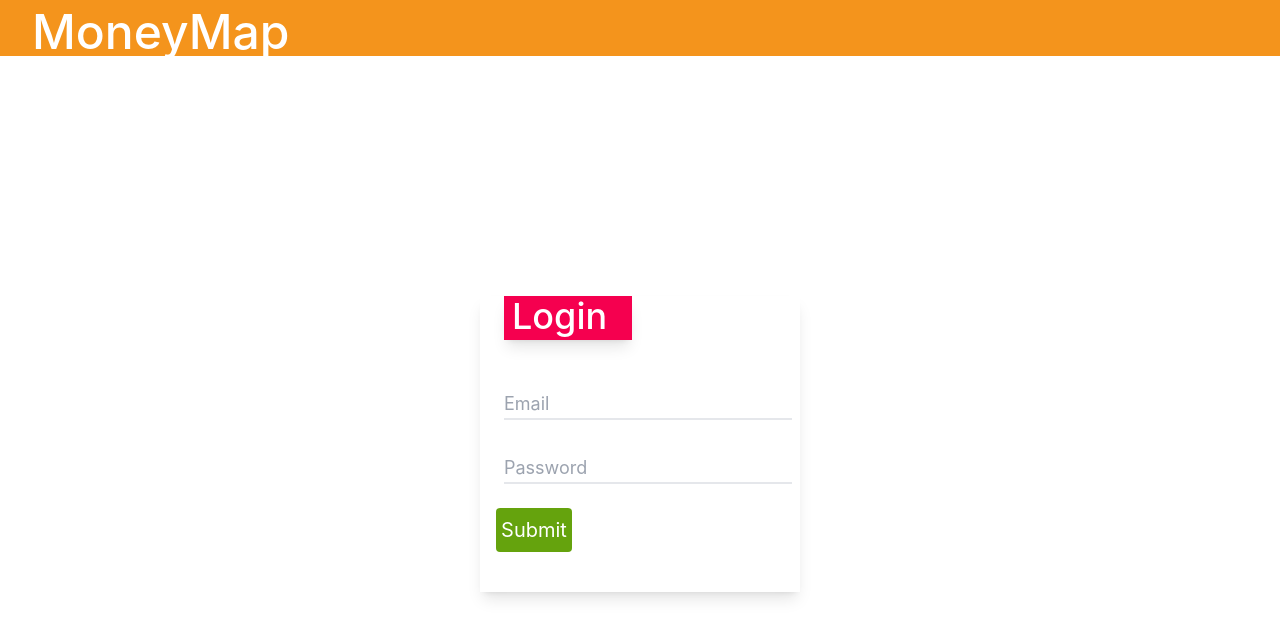
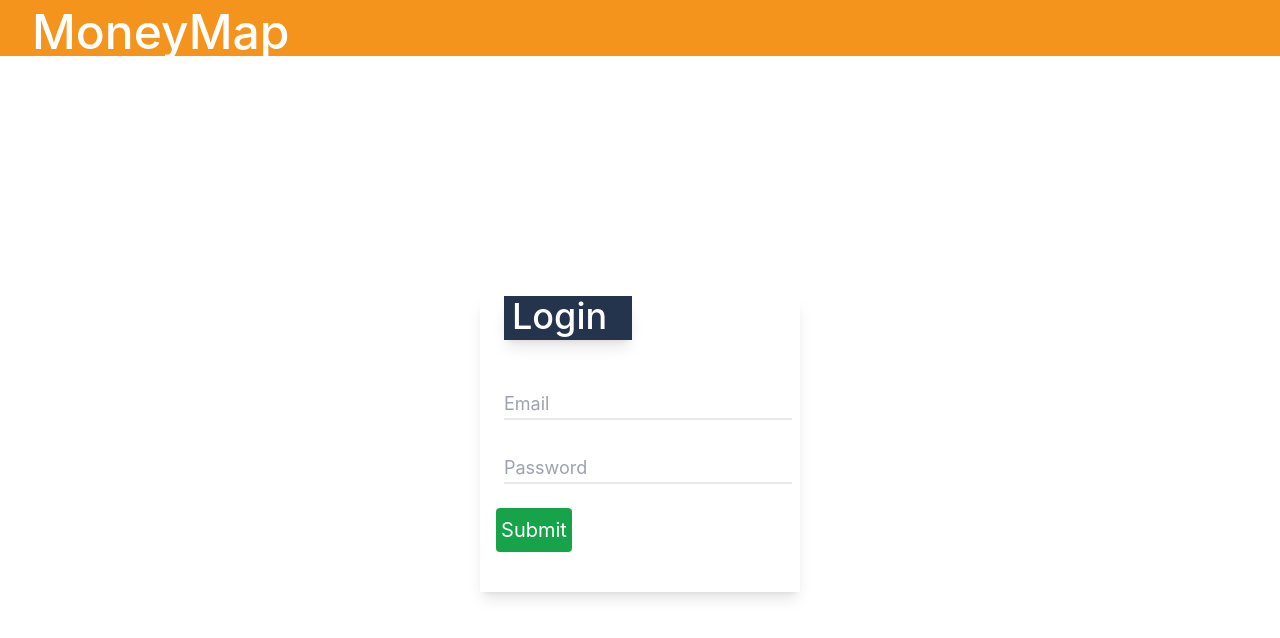
Before and after one commit to nileshkharat-git/finance-tracker, a React (Create React App) app in the folder client/: page / in a window 1280 px wide. Shown: the top 638 px of the page. Built offline with nearby package versions, Linux system fonts and the light colour scheme.

Commit message:
Pass setToken function as a prop in Login component

```diff
--- a/client/src/components/Login.jsx
+++ b/client/src/components/Login.jsx
@@ -1,9 +1,10 @@
 import React, { useState } from "react"
 import axios from "axios"
 
-const Login = () => {
+const Login = ({setToken}) => {
   const [email, setEmail] = useState('')
   const [password, setPassword] = useState('')
+
 
   const handleSubmit = event => {
     event.preventDefault();
@@ -12,10 +13,9 @@ const Login = () => {
         url: 'http://127.0.0.1:8000/api/token/',
         data: {email: email, password: password}
       };
-      axios.request(options).then(function (response) {
-        sessionStorage.setItem("access_token", response.data['access'])
-
-      }).catch(function (error) {
+      axios.request(options).then((response) => {
+        setToken(response.data['access'])
+      }).catch((error) => {
         console.error(error);
       });
       setEmail("")
@@ -23,7 +23,7 @@ const Login = () => {
   }
   return (
     <form className="w-1/4 shadow-lg px-2 py-8 mx-auto my-60" onSubmit={handleSubmit} >
-      <h2 className="text-4xl relative bottom-8 ml-4 bg-[#F5004F] w-32 pl-2 pb-1 text-white font-medium shadow-lg">
+      <h2 className="text-4xl relative bottom-8 ml-4 bg-[#24344c] w-32 pl-2 pb-1 text-white font-medium shadow-lg">
         Login
       </h2>
       <input
@@ -45,7 +45,7 @@ const Login = () => {
         required
       />
       <button
-        className="block w-1/4 px-1 py-2 m-2 bg-lime-600 text-white rounded text-xl active:shadow-md">
+        className="block w-1/4 px-1 py-2 m-2 bg-green-600 text-white rounded text-xl active:shadow-md">
         Submit
       </button>
     </form>
```
